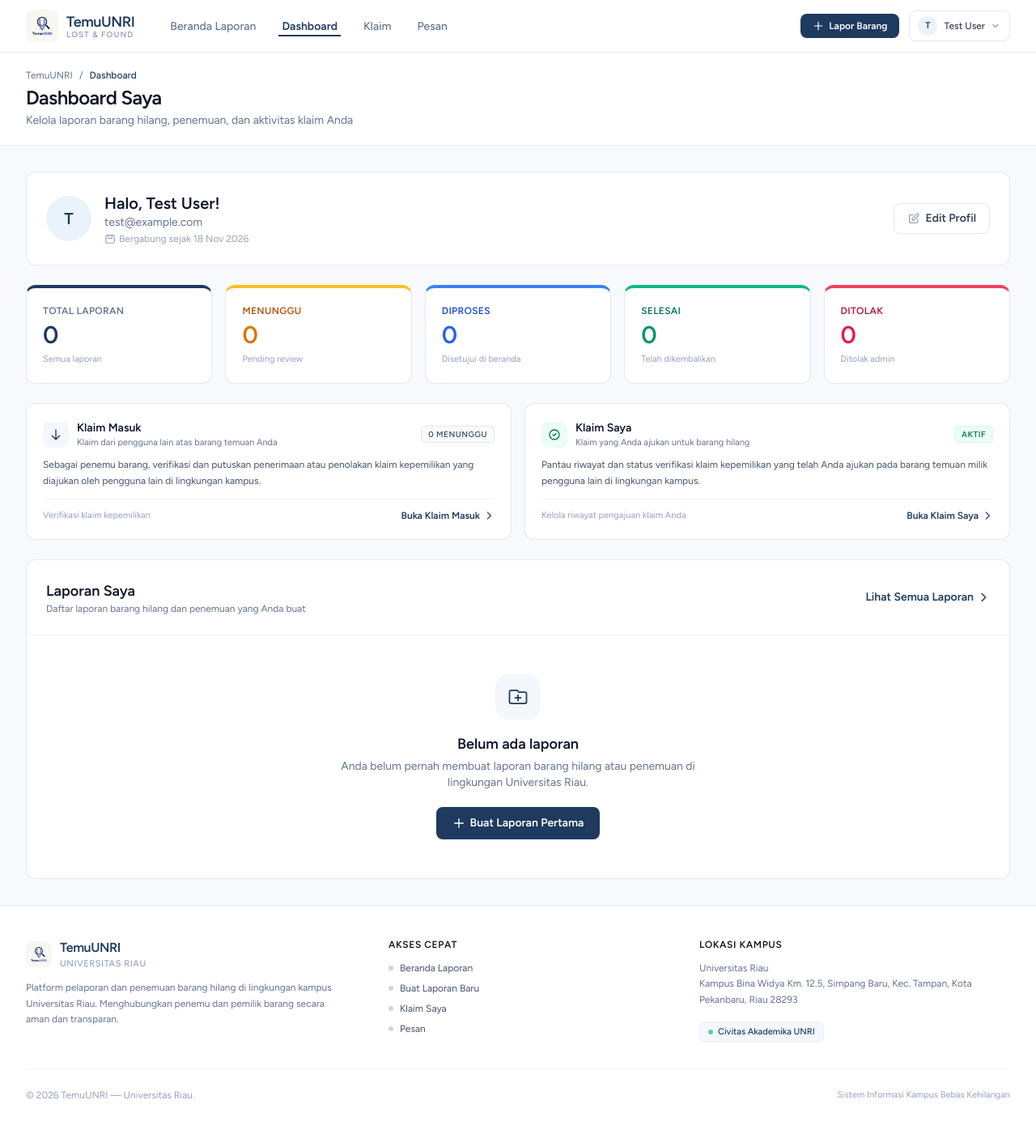
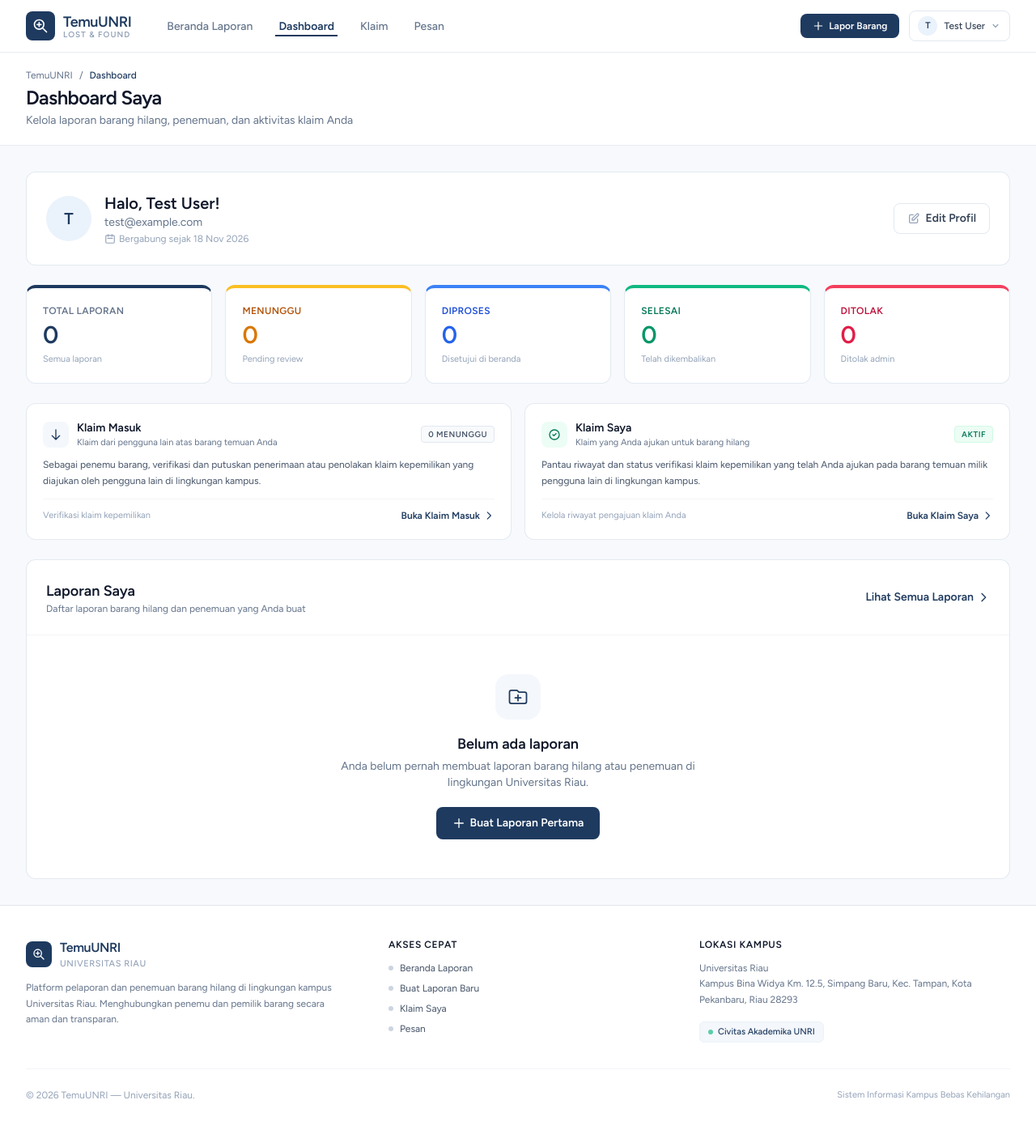
Before and after one commit to AdiDwiww/TemuUNRI, a Laravel app: page /dashboard in a window 1280 px wide. Shown: the whole page at 81% size. Run offline with Laravel 12, Linux system fonts and the light colour scheme; a user stored in the database is signed in; data comes from the database, SQL or seed files in the repository; data that the repository does not hold is empty; style sheets or scripts are compiled from the project's sources.

Commit message:
tambah fitur tipis

```diff
--- a/resources/views/layouts/app.blade.php
+++ b/resources/views/layouts/app.blade.php
@@ -6,7 +6,6 @@
         <meta name="csrf-token" content="{{ csrf_token() }}">
 
         <title>{{ config('app.name', 'Laravel') }}</title>
-        <link rel="icon" type="image/png" href="{{ asset('images/logo.png') }}">
 
         <!-- Fonts -->
         <link rel="preconnect" href="https://fonts.bunny.net">
--- a/resources/views/layouts/footer.blade.php
+++ b/resources/views/layouts/footer.blade.php
@@ -4,7 +4,11 @@
             <!-- Brand Info -->
             <div class="space-y-3">
                 <div class="flex items-center space-x-2.5">
-                    <img src="{{ asset('images/logo.png') }}" alt="Logo TemuUNRI" class="w-8 h-8 rounded-lg object-contain shadow-xs">
+                    <div class="w-8 h-8 rounded-lg bg-navy-800 flex items-center justify-center text-white font-bold shadow-xs">
+                        <svg class="w-4 h-4 text-white" fill="none" viewBox="0 0 24 24" stroke="currentColor">
+                            <path stroke-linecap="round" stroke-linejoin="round" stroke-width="2" d="M21 21l-6-6m2-5a7 7 0 11-14 0 7 7 0 0114 0zM10 7v3m0 0v3m0-3h3m-3 0H7" />
+                        </svg>
+                    </div>
                     <div>
                         <span class="font-bold text-navy-800 text-base tracking-tight">TemuUNRI</span>
                         <span class="block text-[11px] font-medium text-slate-400 uppercase tracking-wider">Universitas Riau</span>
--- a/resources/views/layouts/navigation.blade.php
+++ b/resources/views/layouts/navigation.blade.php
@@ -6,7 +6,11 @@
                 <!-- Logo / Identitas TemuUNRI -->
                 <div class="shrink-0 flex items-center">
                     <a href="{{ route('reports.index') }}" class="flex items-center space-x-2.5 group">
-                        <img src="{{ asset('images/logo.png') }}" alt="Logo TemuUNRI" class="w-10 h-10 rounded-lg object-contain shadow-xs group-hover:scale-105 transition-transform">
+                        <div class="w-9 h-9 rounded-lg bg-navy-800 flex items-center justify-center text-white shadow-xs group-hover:bg-navy-900 transition-colors">
+                            <svg class="w-5 h-5 text-white" fill="none" viewBox="0 0 24 24" stroke="currentColor">
+                                <path stroke-linecap="round" stroke-linejoin="round" stroke-width="2" d="M21 21l-6-6m2-5a7 7 0 11-14 0 7 7 0 0114 0zM10 7v3m0 0v3m0-3h3m-3 0H7" />
+                            </svg>
+                        </div>
                         <div class="flex flex-col">
                             <span class="font-bold text-navy-800 text-lg leading-tight tracking-tight group-hover:text-navy-900 transition-colors">
                                 TemuUNRI
```
Also changed, not shown: resources/views/components/application-logo.blade.php (+3 -1 lines), public/favicon.ico (deleted), public/images/logo.png (deleted).
